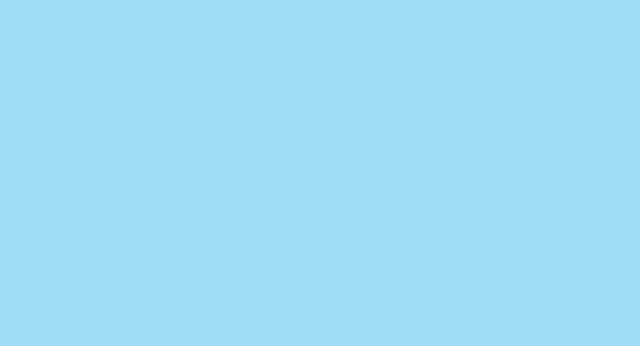
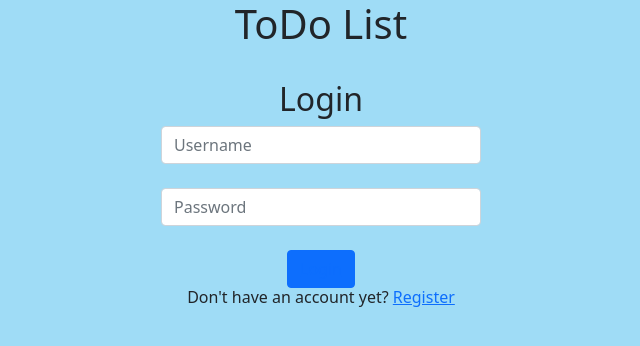
Before and after one commit to tamer545/firebase-axa, a React (Create React App) app: page /#/login in a window 1280 px wide. Shown: the top 346 px of the page, without its empty margins (319-959 px from the left). Built offline with nearby package versions, Linux system fonts and the light colour scheme.

Commit message:
redirect

```diff
--- a/src/index.js
+++ b/src/index.js
@@ -21,7 +21,7 @@ firebase.initializeApp(firebaseConfig)
 
 ReactDOM.render(
   <React.StrictMode>
-      <HashRouter><Main /></HashRouter>
+      <HashRouter basename="/#"><Main /></HashRouter>
   </React.StrictMode>,
   document.getElementById('root')
 );
--- a/src/project/Login.js
+++ b/src/project/Login.js
@@ -23,9 +23,9 @@ export default function Login() {
                                                                        placeholder="Password"></FormControl></InputGroup>
             </div>
             <br/>
-            <Button onClick={()=> onLogin}> <a href="#/todolist">Login</a></Button>
+            <Button onClick={()=> onLogin}> <a href="/todolist">Login</a></Button>
             <br/>
-            <h6>Don't have an account yet? <a href="#/registration">Register</a></h6>
+            <h6>Don't have an account yet? <a href="/registration">Register</a></h6>
         </div>
     );
 }
--- a/src/project/Main.js
+++ b/src/project/Main.js
@@ -12,9 +12,9 @@ export default function Main() {
     return (
         <div>
             <Switch>
-                <Route exact path="#/login" component={Login}/>
-                <Route exact path="#/registration" component={Registration}/>
-                <Route exact path="#/todolist" component={ToDoList}/>
+                <Route path="/login" component={Login}/>
+                <Route path="/registration" component={Registration}/>
+                <Route path="/todolist" component={ToDoList}/>
                 <Route path="/">
                     <Redirect to="/login"/>
                 </Route>
--- a/src/project/Registration.js
+++ b/src/project/Registration.js
@@ -81,7 +81,7 @@ export default function Registration() {
 
             <br/>
             <Button onClick={() => validate()}>Register</Button>
-            <h6>Already have an account? <a href="#/login">Sign in</a></h6>
+            <h6>Already have an account? <a href="/login">Sign in</a></h6>
 
         </div>
     );
```
